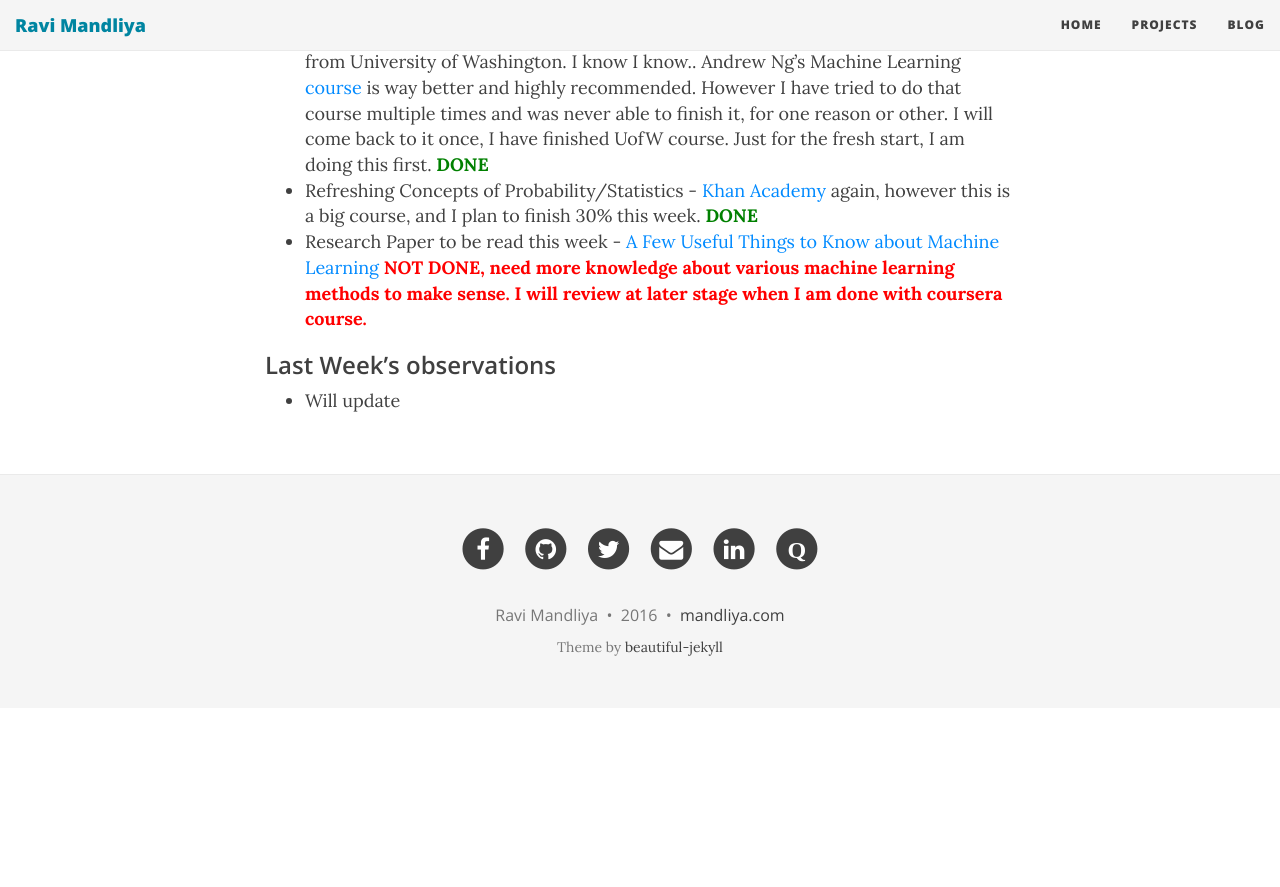
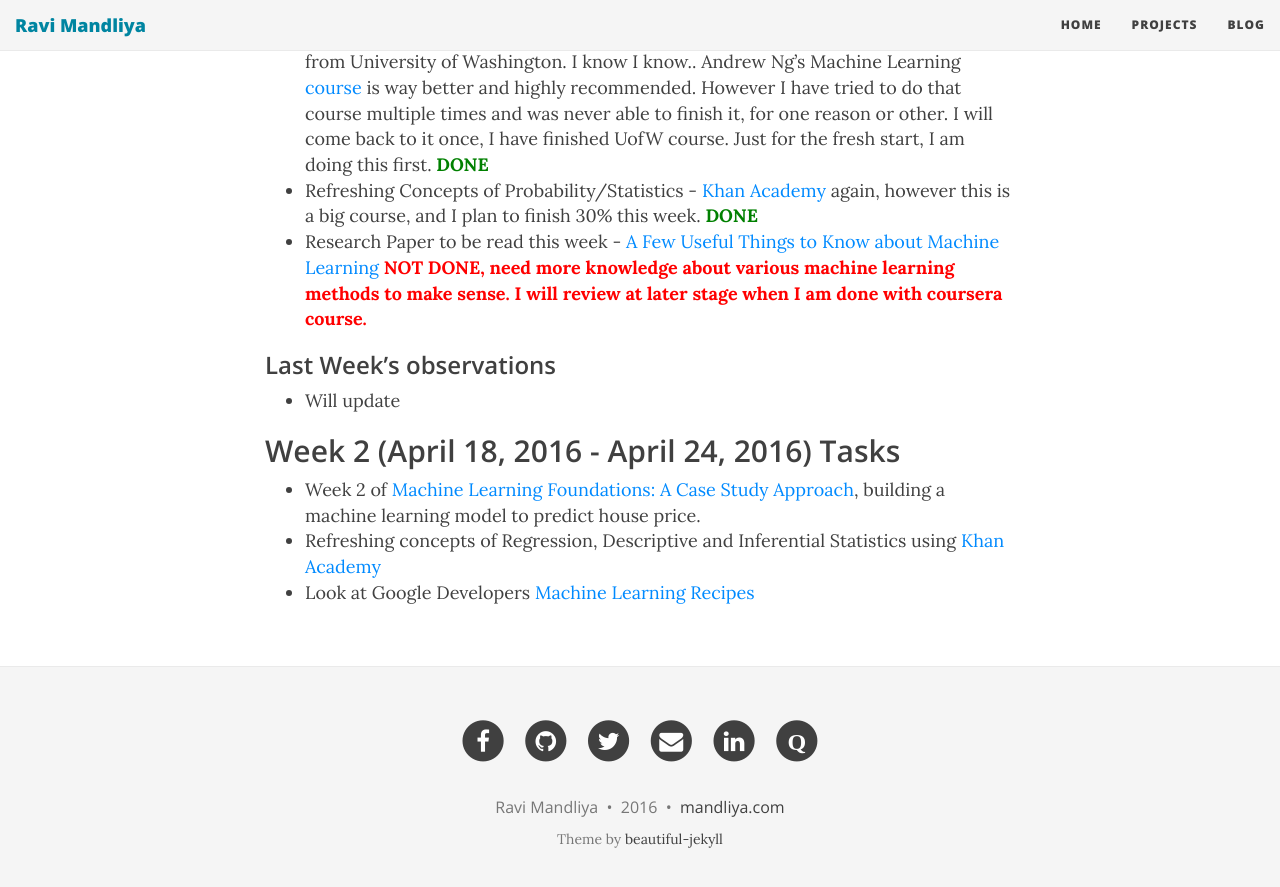
Before and after one commit to mandliya/mandliya.github.io.back, a Jekyll site: the page built from ml-journey.md, in a window 1280 px wide and 900 px high, scrolled down 805 px. Shown: the top 887 px of the window. Built offline with Jekyll 4.4.1, drawn with Linux system fonts in a browser that asks for light colours; nearby versions of some CDN libraries; before the commit the page ends 1513 px from its top, so only the background shows below that.

Commit message:
Update ml-journey.md

```diff
--- a/ml-journey.md
+++ b/ml-journey.md
@@ -22,3 +22,8 @@ Books I am reading, Research papers which fascinated me, APIs I have used etc et
 
 ### Last Week's observations
 * Will  update
+
+## Week 2 (April 18, 2016 - April 24, 2016) Tasks
+* Week 2 of [Machine Learning Foundations: A Case Study Approach](https://www.coursera.org/learn/ml-foundations), building a machine learning model to predict house price.
+* Refreshing concepts of Regression, Descriptive and Inferential Statistics using [Khan Academy](https://www.khanacademy.org/math/probability/regression)
+* Look at Google Developers [Machine Learning Recipes](https://www.youtube.com/watch?v=cKxRvEZd3Mw&sns=em)
```
